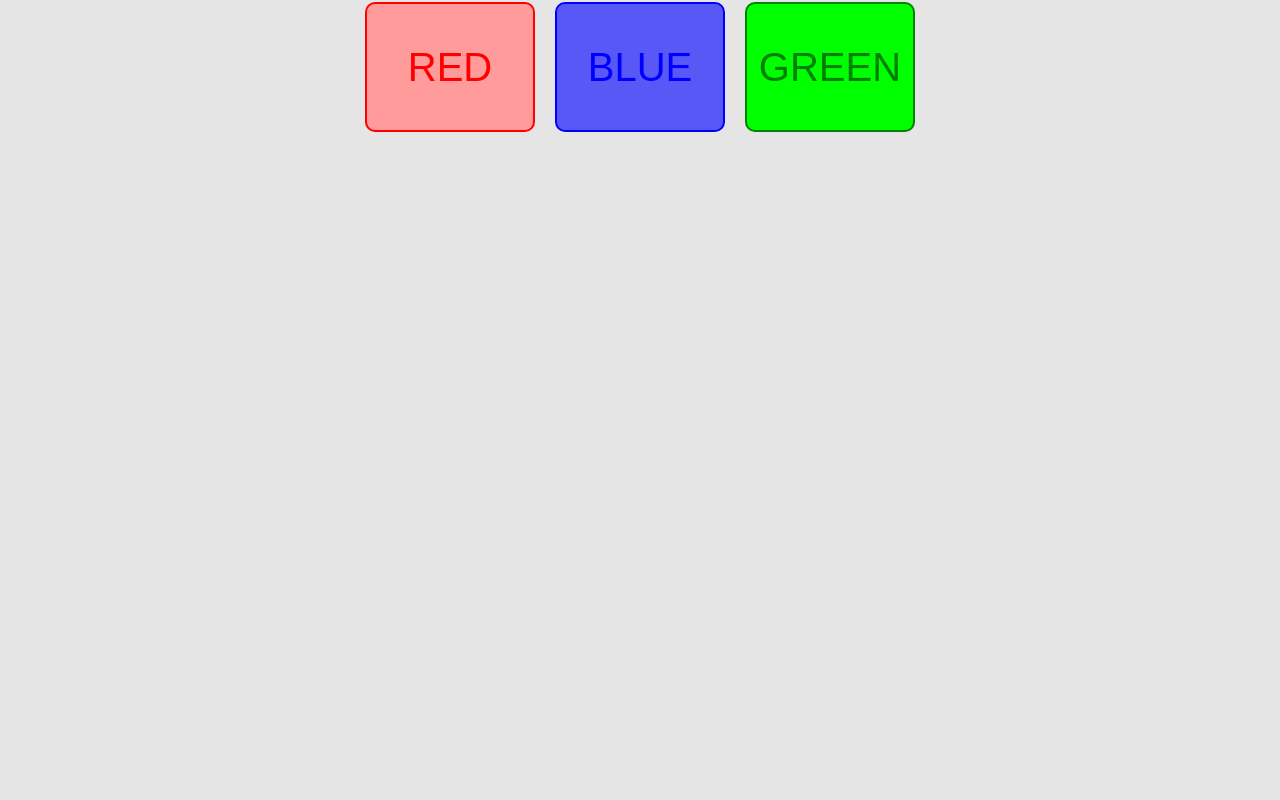
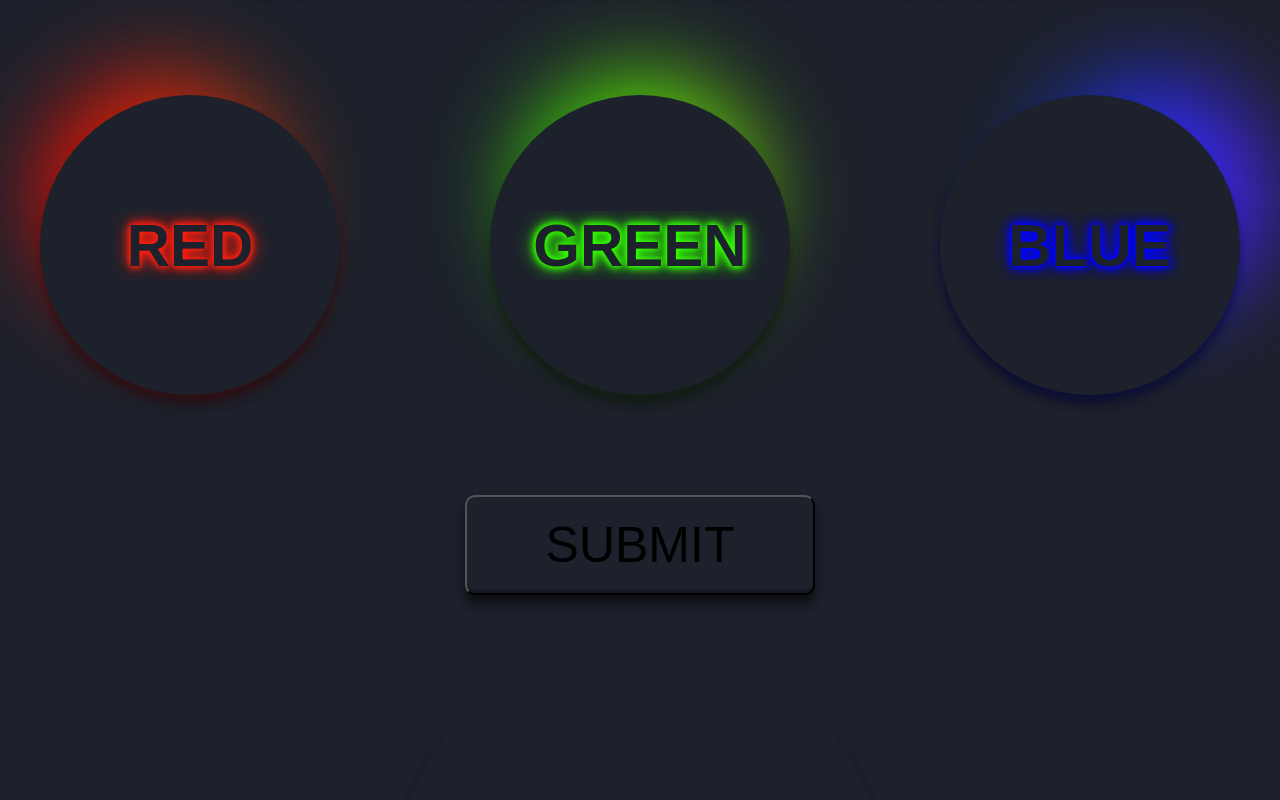
Before and after one commit to Raz3r444uk/Colored, a plain HTML site: page index.html in a window 1280 px wide. Shown: the part 113-913 px from the top of the page. Before the commit the page ends 800 px from the top, so only its background shows below. Drawn offline with Linux system fonts and the light colour scheme; files whose address does not match are found by name.

Commit message:
feat: finish project

```diff
--- a/style/style.css
+++ b/style/style.css
@@ -115,6 +115,15 @@ select {
   font-style: normal;
 }
 
+body {
+  font-size: 14px;
+  font-family: "redhat", sans-serif;
+  height: 100vh;
+  width: 100%;
+  background-color: #1d212b;
+  color: white;
+}
+
 .container {
   padding-top: 50px;
   padding-bottom: 50px;
@@ -124,35 +133,199 @@ select {
   align-items: center;
   text-align: center;
   justify-content: center;
-  color: black;
+  flex-direction: column;
+  color: white;
 }
 
 .title {
-  margin-bottom: 20px;
-  font-size: 40px;
+  margin-bottom: 100px;
+  font-size: 50px;
+  position: relative;
+  color: black;
+  text-shadow: 0px 0px 5px #414141, 0px 0px 10px #414141, 0px 0px 10px #414141, 0px 0px 20px #414141;
+  transition: color 0.5s ease-in-out;
+}
+
+.form {
+  display: flex;
+  align-items: center;
+  justify-content: space-around;
+  margin-bottom: 100px;
 }
 
 .input {
-  width: 170px;
-  height: 130px;
-  font-size: 40px;
+  width: 300px;
+  height: 300px;
+  font-size: 60px;
+  font-family: "redhat", sans-serif;
   text-align: center;
-  border-radius: 10px;
+  border-radius: 50%;
   padding: 10px;
+  background-color: #1d212b;
+  color: white;
+  border: none;
+}
+
+.blockRed {
+  width: 300px;
+  height: 300px;
+  border-radius: 50%;
+  position: relative;
+  margin-right: 150px;
+  border: none;
+  box-shadow: rgba(0, 0, 0, 0.4) 0px 10px 10px, rgba(255, 0, 0, 0.3) 0px 7px 13px -3px,
+    rgba(0, 0, 0, 0.2) 0px -3px 0px inset;
+}
+
+.blockRed:after {
+  border: none;
+  position: absolute;
+  content: "";
+  top: -50px;
+  left: -65px;
+  right: 0;
+  z-index: -1;
+  height: 100%;
+  width: 100%;
+  margin: 0 auto;
+  border-radius: 50%;
+  transform: scale(0.75);
+  -webkit-filter: blur(5vw);
+  -moz-filter: blur(5vw);
+  -ms-filter: blur(5vw);
+  filter: blur(5vw);
+  background: linear-gradient(270deg, #ff9900, #ff0000);
+  background-size: 200% 200%;
+  animation: animateGlow 5s ease infinite;
+}
+
+.blockGreen {
+  width: 300px;
+  height: 300px;
+  border-radius: 50%;
+  position: relative;
+  margin-right: 150px;
+  border: none;
+  box-shadow: rgba(0, 0, 0, 0.4) 0px 10px 10px, rgba(41, 102, 1, 0.3) 0px 7px 13px -3px,
+    rgba(0, 0, 0, 0.2) 0px -3px 0px inset;
+}
+
+.blockGreen:after {
+  border: none;
+  position: absolute;
+  content: "";
+  top: -50px;
+  left: 0px;
+  right: 0;
+  z-index: -1;
+  height: 100%;
+  width: 100%;
+  margin: 0 auto;
+  border-radius: 50%;
+  transform: scale(0.75);
+  -webkit-filter: blur(5vw);
+  -moz-filter: blur(5vw);
+  -ms-filter: blur(5vw);
+  filter: blur(5vw);
+  background: linear-gradient(270deg, #eeff00, #33ff00);
+  background-size: 200% 200%;
+  animation: animateGlow 5s ease infinite;
+}
+
+.blockBlue {
+  width: 300px;
+  height: 300px;
+  border-radius: 50%;
+  position: relative;
+  border: none;
+  box-shadow: rgba(0, 0, 0, 0.4) 0px 10px 10px, rgba(4, 0, 255, 0.3) 0px 7px 13px -3px,
+    rgba(0, 0, 0, 0.2) 0px -3px 0px inset;
+}
+
+.blockBlue:after {
+  border: none;
+  position: absolute;
+  content: "";
+  top: -50px;
+  left: 65px;
+  right: 0;
+  z-index: -1;
+  height: 100%;
+  width: 100%;
+  margin: 0 auto;
+  border-radius: 50%;
+  transform: scale(0.75);
+  -webkit-filter: blur(5vw);
+  -moz-filter: blur(5vw);
+  -ms-filter: blur(5vw);
+  filter: blur(5vw);
+  background: linear-gradient(270deg, #ae00ff, #003cff);
+  background-size: 200% 200%;
+  animation: animateGlow 5s ease infinite;
+}
+
+@keyframes animateGlow {
+  0% {
+    background-position: 0% 50%;
+  }
+  50% {
+    background-position: 100% 50%;
+  }
+  100% {
+    background-position: 0% 50%;
+  }
 }
 
 .red::placeholder {
-  color: red;
+  font-weight: bold;
+  color: #1d212b;
+  text-shadow: 0px 0px 5px #ff1f0f, 0px 0px 10px #ff1f0f, 0px 0px 10px #ff1f0f, 0px 0px 20px #ff1f0f;
+  border: none;
 }
 
 .blue::placeholder {
-  color: blue;
+  font-weight: bold;
+  color: #1d212b;
+  text-shadow: 0px 0px 5px #0004ff, 0px 0px 10px #0004ff, 0px 0px 10px #0004ff, 0px 0px 20px #0004ff;
+  border: none;
 }
 
 .green::placeholder {
-  color: green;
+  font-weight: bold;
+  color: #1d212b;
+  text-shadow: 0px 0px 5px #33ff00, 0px 0px 10px #33ff00, 0px 0px 10px #33ff00, 0px 0px 20px #33ff00;
+  border: none;
 }
 
-.input:not(:last-child) {
-  margin-right: 20px;
+.button {
+  background-color: #1d212b;
+  max-width: 350px;
+  width: 100%;
+  height: 100px;
+  font-size: 50px;
+  border-radius: 10px;
+  padding: 10px 20px;
+  box-shadow: rgba(0, 0, 0, 0.4) 0px 10px 10px, rgba(0, 0, 0, 0.3) 0px 7px 13px -3px,
+    rgba(0, 0, 0, 0.2) 0px -3px 0px inset;
+  cursor: pointer;
+  transition: background-color 0.5s ease-in-out, color 0.5s ease-in-out;
+  margin-bottom: 50px;
 }
+
+.button:hover {
+  background-color: #414141;
+  color: white;
+}
+
+.new-block {
+  font-size: 35px;
+  display: flex;
+  width: 500px;
+  height: 500px;
+  align-items: center;
+  text-align: center;
+  justify-content: center;
+  box-shadow: rgba(0, 0, 0, 0.4) 0px 10px 10px, rgba(0, 0, 0, 0.3) 0px 7px 13px -3px,
+    rgba(0, 0, 0, 0.2) 0px -3px 0px inset;
+  border-radius: 50%;
+}
--- a/test.js
+++ b/test.js
@@ -8,60 +8,139 @@ const inputBlue = document.createElement("input");
 inputBlue.className = "blue input";
 inputBlue.placeholder = "BLUE";
 inputBlue.maxLength = "3";
-inputBlue.style.border = "2px solid blue";
-inputBlue.style.background = "rgb(88, 88, 247)";
 
 const inputRed = document.createElement("input");
 inputRed.className = "red input";
 inputRed.placeholder = "RED";
 inputRed.maxLength = "3";
-inputRed.style.border = "2px solid red";
-inputRed.style.background = "#ff9b9b";
 
 const inputGreen = document.createElement("input");
 inputGreen.className = "green input";
 inputGreen.placeholder = "GREEN";
 inputGreen.maxLength = "3";
-inputGreen.style.border = "2px solid green";
-inputGreen.style.background = "rgb(0, 255, 0)";
+inputGreen.min = "1";
+inputGreen.max = "255";
 
 const formTitle = document.createElement("h1");
 formTitle.className = "title";
-formTitle.textContent = "Введите число для каждого блока:";
+formTitle.textContent = "Input digit for each block:";
+formTitle.style.textTransform = "upperCase";
 
-form.append(formTitle, inputRed, inputBlue, inputGreen);
-container.append(form);
+const blockRed = document.createElement("div");
+blockRed.className = "blockRed";
+blockRed.append(inputRed);
+
+const blockGreen = document.createElement("div");
+blockGreen.className = "blockGreen";
+blockGreen.append(inputGreen);
+
+const blockBlue = document.createElement("div");
+blockBlue.className = "blockBlue";
+blockBlue.append(inputBlue);
+
+const button = document.createElement("button");
+button.className = "button";
+button.textContent = "SUBMIT";
+
+const block = document.createElement("div");
+block.className = "new-block";
+
+form.append(blockRed, blockGreen, blockBlue);
+container.append(formTitle, form, button, block);
 document.body.append(container);
 
-// function createBlock() {}
+inputGreen.onchange = function (e) {
+  var value = parseInt(e.target.value);
+  if (!value || value <= 0 || value > 255) {
+    if (value > 255) {
+      e.target.value = 255;
+    } else if (!value) {
+      e.target.value = 0;
+    } else if (value <= 0) {
+      e.target.value = 0;
+    }
+  }
+};
 
-// function rgb(r, g, b) {
-//   r > 255 ? (r = 255) : "";
-//   g > 255 ? (g = 255) : "";
-//   b > 255 ? (b = 255) : "";
-//   r < 0 ? (r = 0) : "";
-//   g < 0 ? (g = 0) : "";
-//   b < 0 ? (b = 0) : "";
+inputBlue.onchange = function (e) {
+  var value = parseInt(e.target.value);
+  if (!value || value <= 0 || value > 255) {
+    if (value > 255) {
+      e.target.value = 255;
+    } else if (!value) {
+      e.target.value = 0;
+    } else if (value <= 0) {
+      e.target.value = 0;
+    }
+  }
+};
 
-//   let rColor = r.toString(16).toUpperCase();
-//   let gColor = g.toString(16).toUpperCase();
-//   let bgColor = b.toString(16).toUpperCase();
+inputRed.onchange = function (e) {
+  var value = parseInt(e.target.value);
+  if (!value || value <= 0 || value > 255) {
+    if (value > 255) {
+      e.target.value = 255;
+    } else if (!value) {
+      e.target.value = 0;
+    } else if (value <= 0) {
+      e.target.value = 0;
+    }
+  }
+};
 
-//   if (rColor.length === 1) {
-//     rColor = "0" + r;
-//   } else {
-//     rColor = rColor;
-//   }
-//   if (gColor.length === 1) {
-//     gColor = "0" + gColor;
-//   } else {
-//     gColor = gColor;
-//   }
-//   if (bgColor.length === 1) {
-//     bgColor = "0" + bgColor;
-//   } else {
-//     bgColor = bgColor;
-//   }
-// }
+function rgb(inputRed, inputGreen, inputBlue) {
+  inputRed > 255 ? (inputRed = 255) : "";
+  inputGreen > 255 ? (inputGreen = 255) : "";
+  inputBlue > 255 ? (inputBlue = 255) : "";
+  inputRed < 0 ? (inputRed = 0) : "";
+  inputGreen < 0 ? (inputGreen = 0) : "";
+  inputBlue < 0 ? (inputBlue = 0) : "";
 
-// rgb(300, 255, 255);
+  let rColor = Number(inputRed.value).toString(16).toUpperCase();
+  let gColor = Number(inputGreen.value).toString(16).toUpperCase();
+  let bgColor = Number(inputBlue.value).toString(16).toUpperCase();
+
+  if (rColor.length === 1) {
+    rColor = "0" + rColor;
+  } else {
+    rColor = rColor;
+  }
+  if (gColor.length === 1) {
+    gColor = "0" + gColor;
+  } else {
+    gColor = gColor;
+  }
+  if (bgColor.length === 1) {
+    bgColor = "0" + bgColor;
+  } else {
+    bgColor = bgColor;
+  }
+  const color = "#" + rColor + gColor + bgColor;
+
+  return color;
+}
+
+function random(min, max) {
+  return Math.round(min - 0.5 + Math.random() * (max - min + 1));
+}
+
+function randomColor() {
+  const colors = [
+    "#5776b9",
+    "#d9051b",
+    "#ffdb03",
+    "#42a60b",
+    "#fee610",
+    "#fc614d",
+    "#63bb43",
+    "#71a9d8",
+  ];
+  const index = random(0, colors.length);
+  return colors[index];
+}
+
+button.addEventListener("click", () => {
+  block.style.color = randomColor();
+  block.style.background = rgb(inputRed, inputGreen, inputBlue);
+  block.innerHTML = `Your Color:<br>${rgb(inputRed, inputGreen, inputBlue)}`;
+});
```
